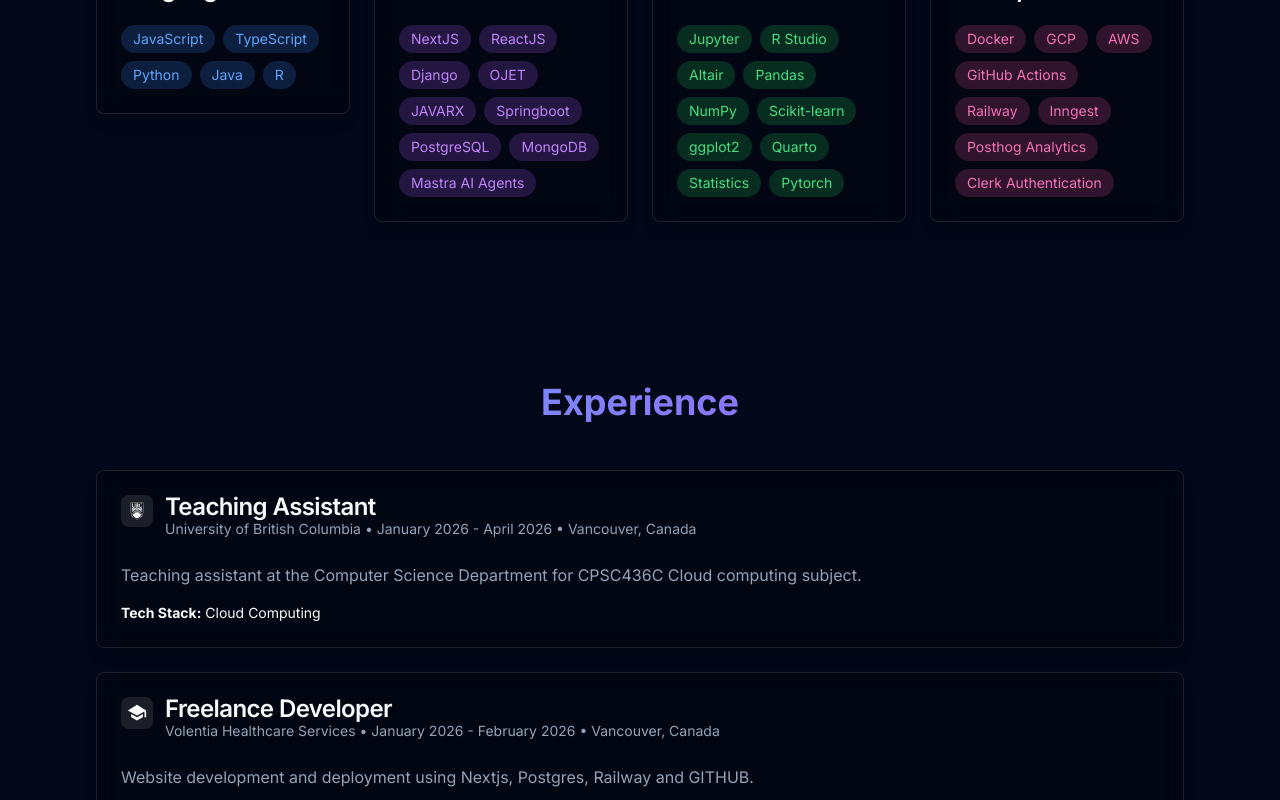
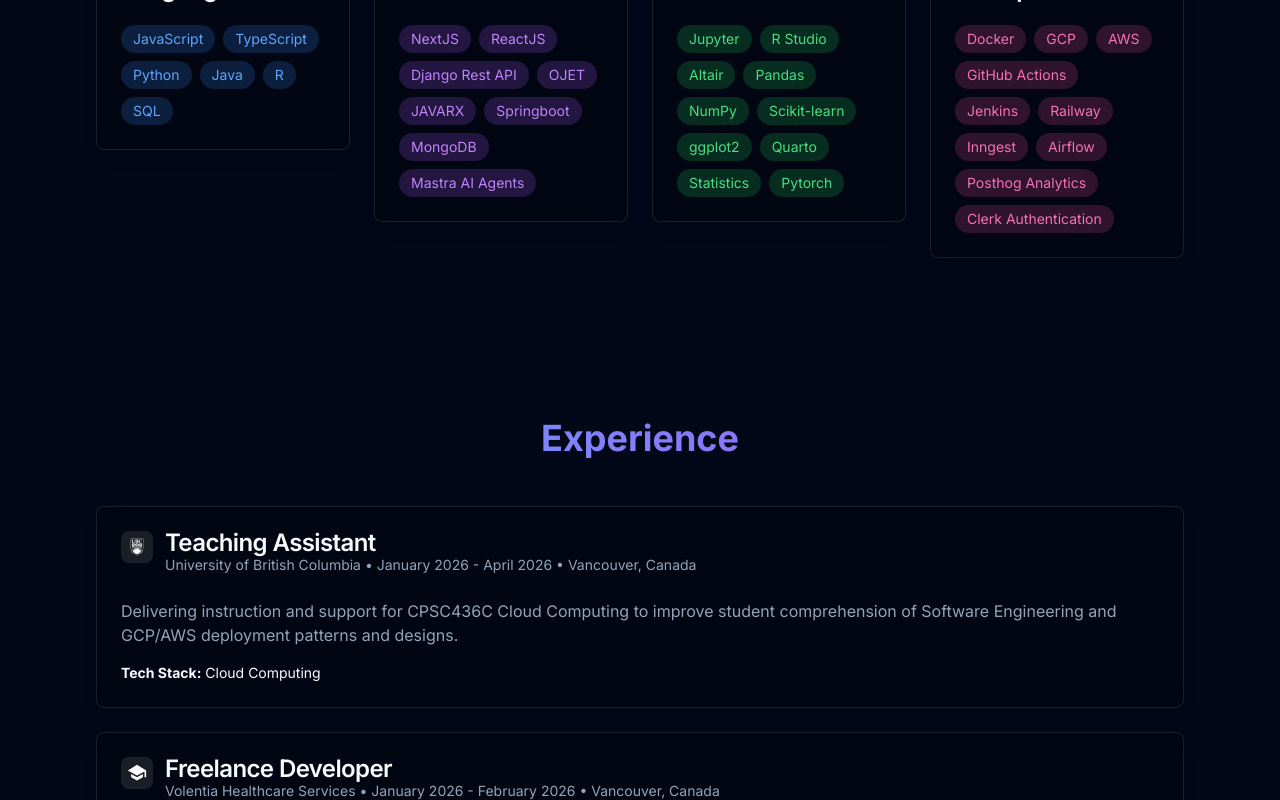
Before and after one commit to Vin-dictive/Vin-dictive.github.io, a Next.js app: page / in a window 1280 px wide. Shown: the part 1080-1880 px from the top of the page. Built offline with nearby package versions, Linux system fonts and the light colour scheme.

Commit message:
Updated developer portfolio

```diff
--- a/components/sections/AboutSection.tsx
+++ b/components/sections/AboutSection.tsx
@@ -100,7 +100,7 @@
           <a href={`https://linkedin.com/in/${personal.linkedin}`} target="_blank" rel="noopener noreferrer" className="text-muted-foreground hover:text-blue-400 transition-colors">
             <Linkedin className="w-6 h-6" />
           </a>
-          <a href="/cv.pdf" target="_blank" rel="noopener noreferrer" className="text-muted-foreground hover:text-blue-400 transition-colors" title="Download CV">
+          <a href="https://github.com/Vin-dictive/cv-latex/blob/main/cv.pdf?raw=true" target="_blank" rel="noopener noreferrer" className="text-muted-foreground hover:text-blue-400 transition-colors" title="Download CV">
             <FileText className="w-6 h-6" />
           </a>
         </motion.div>
--- a/data/profile.json
+++ b/data/profile.json
@@ -25,16 +25,16 @@
       "TypeScript",
       "Python",
       "Java",
-      "R"
+      "R",
+      "SQL"
     ],
     "frameworks": [
       "NextJS",
       "ReactJS",
-      "Django",
+      "Django Rest API",
       "OJET",
       "JAVARX",
       "Springboot",
-      "PostgreSQL",
       "MongoDB",
       "Mastra AI Agents"
     ],
@@ -55,8 +55,10 @@
       "GCP",
       "AWS",
       "GitHub Actions",
+      "Jenkins",
       "Railway",
       "Inngest",
+      "Airflow",
       "Posthog Analytics",
       "Clerk Authentication"
     ]
@@ -67,7 +69,7 @@
       "company": "University of British Columbia",
       "duration": "January 2026 - April 2026",
       "location": "Vancouver, Canada",
-      "description": "Teaching assistant at the Computer Science Department for CPSC436C Cloud computing subject.",
+      "description": "Delivering instruction and support for CPSC436C Cloud Computing to improve student comprehension of Software Engineering and GCP/AWS deployment patterns and designs.",
       "techStack": "Cloud Computing",
       "logo": "/ubc.svg",
       "link": "https://www.ubc.ca/"
@@ -77,7 +79,7 @@
       "company": "Volentia Healthcare Services",
       "duration": "January 2026 - February 2026",
       "location": "Vancouver, Canada",
-      "description": "Website development and deployment using Nextjs, Postgres, Railway and GITHUB.",
+      "description": "Built and deployed a healthcare web application using Next.js, PostgreSQL, and Railway to enable client operations;delivered within 2-week timeline.",
       "techStack": "NextJS, PostgreSQL, Railway, GitHub",
       "logo": "/school.svg",
       "link": "https://volentia.ca/"
```
